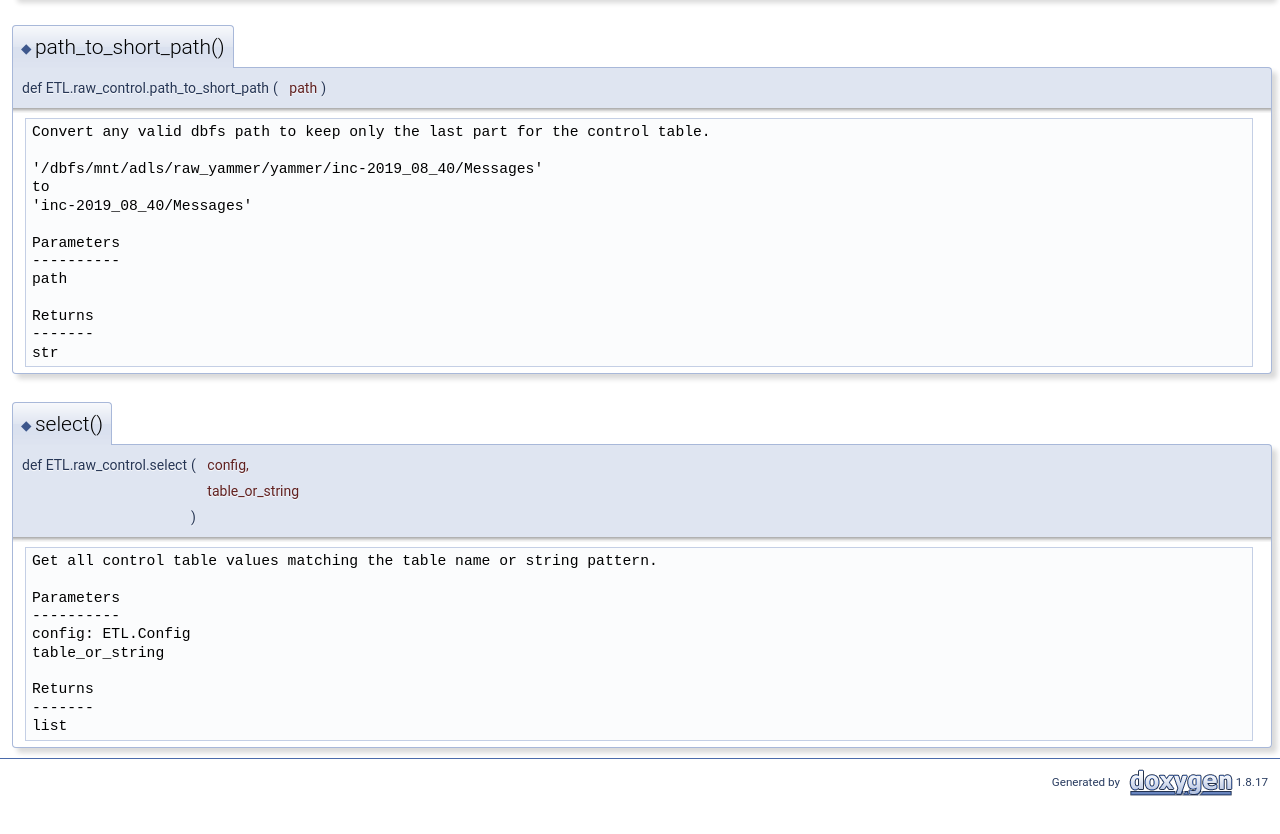
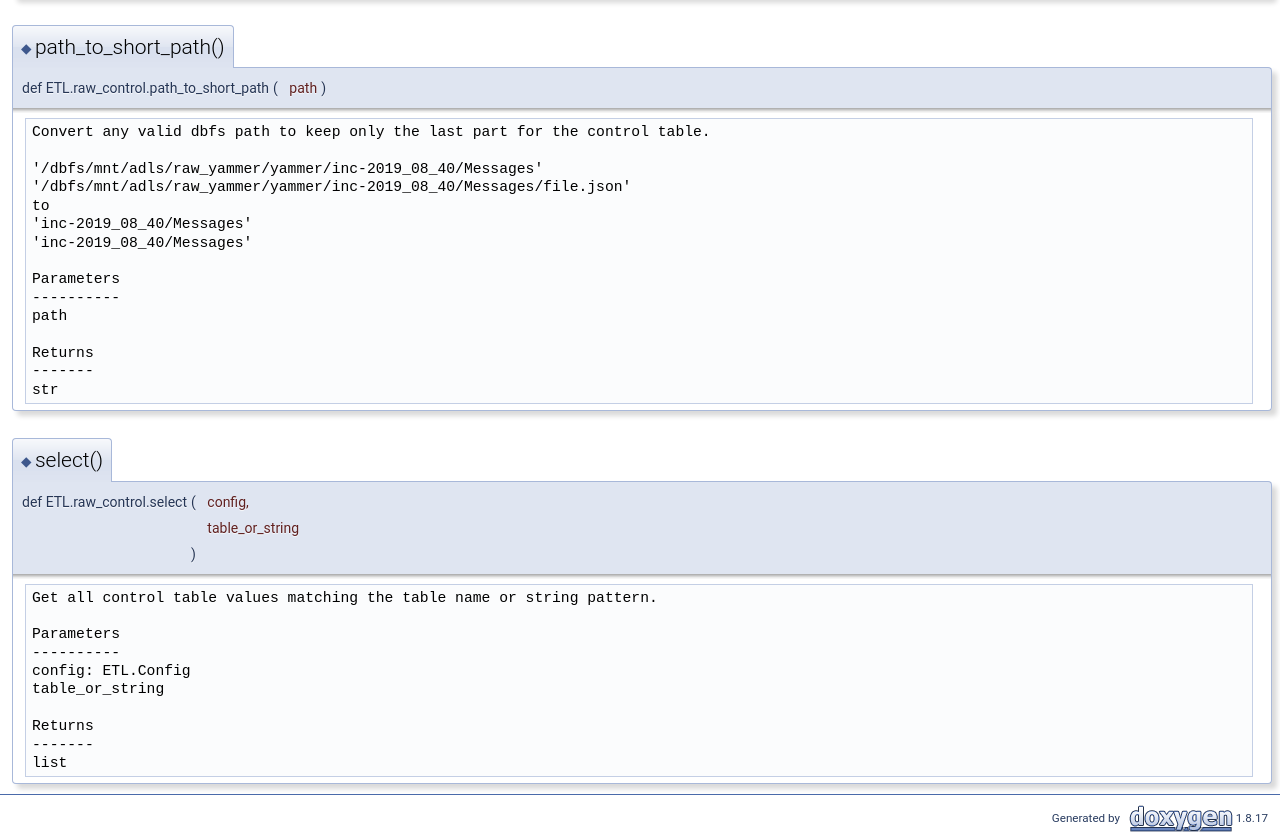
Before and after one commit to charlesdarkwind/ETL-lib.github.io, a plain HTML site: page html/namespace_e_t_l_1_1raw__control.html in a window 1280 px wide. Shown: the part 3397-4231 px from the top of the page. Before the commit the page ends 4195 px from the top, so only its background shows below. Drawn offline with Linux system fonts and the light colour scheme.

Commit message:
Auto-doc update

```diff
--- a/html/namespace_e_t_l_1_1raw__control.html
+++ b/html/namespace_e_t_l_1_1raw__control.html
@@ -359,7 +359,9 @@ config: ETL.Config
 <pre class="fragment">Convert any valid dbfs path to keep only the last part for the control table.
 
 '/dbfs/mnt/adls/raw_yammer/yammer/inc-2019_08_40/Messages'
+'/dbfs/mnt/adls/raw_yammer/yammer/inc-2019_08_40/Messages/file.json'
 to
+'inc-2019_08_40/Messages'
 'inc-2019_08_40/Messages'
 
 Parameters
```
Also changed, not shown: 1 other file.
